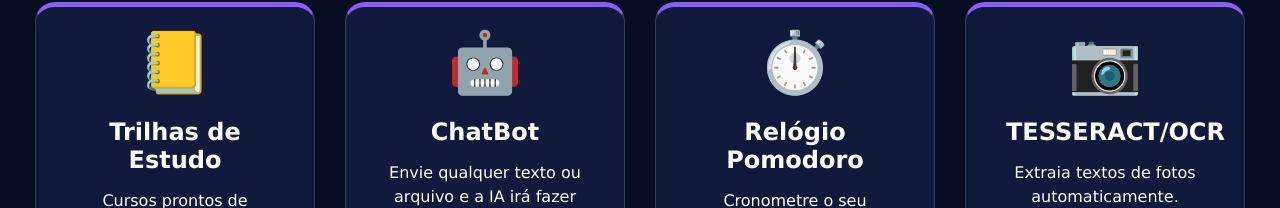
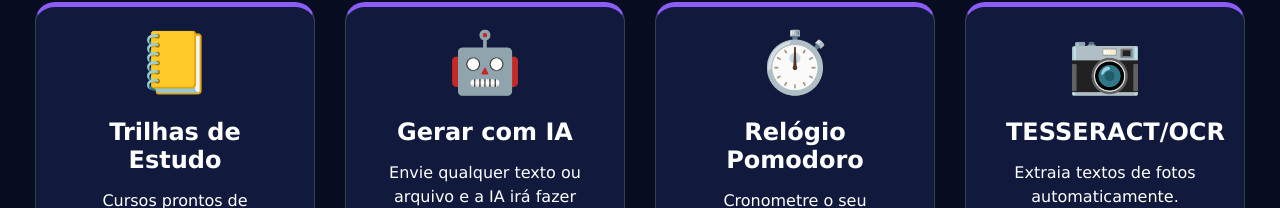
Before and after one commit to xXATOMICXx/tcc-studywise, a plain HTML site: page index.html in a window 1280 px wide. Shown: the part 359-567 px from the top of the page. Drawn offline with Linux system fonts and the light colour scheme.

Commit message:
Mudança de título da caixa "ChatBot" para "Gerar com IA"
Mudei porque o nome da funcionalidade estava errada. O ChatBot será outra funcionalidade que conterá uma IA que te guiará nos estudos ajudando a responder perguntas.

```diff
--- a/index.html
+++ b/index.html
@@ -144,7 +144,7 @@
 
         <div class="cartao">
             <div class="icone">🤖</div>
-            <h2>ChatBot</h2>
+            <h2>Gerar com IA</h2>
             <p>Envie qualquer texto ou arquivo e a IA irá fazer resumos, quiz, flashcards e muito mais.</p>
         </div>
 
```
